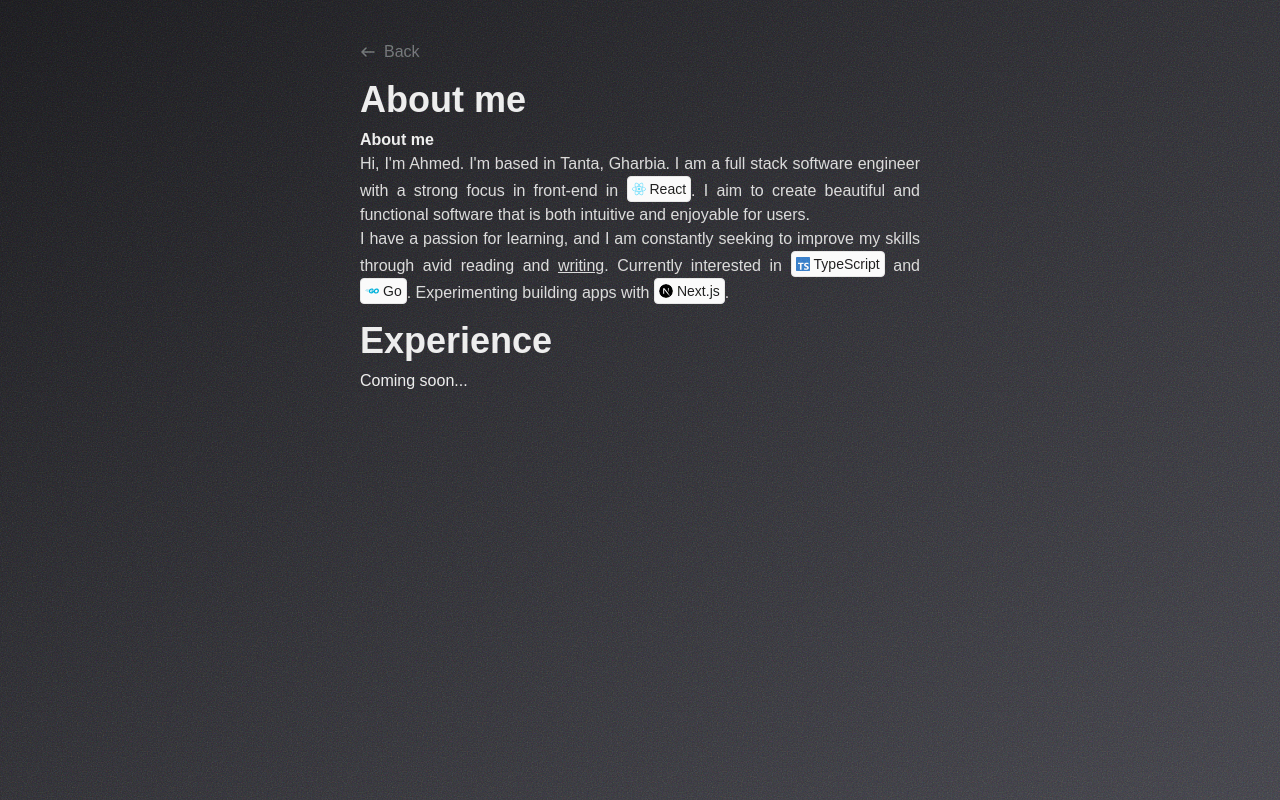
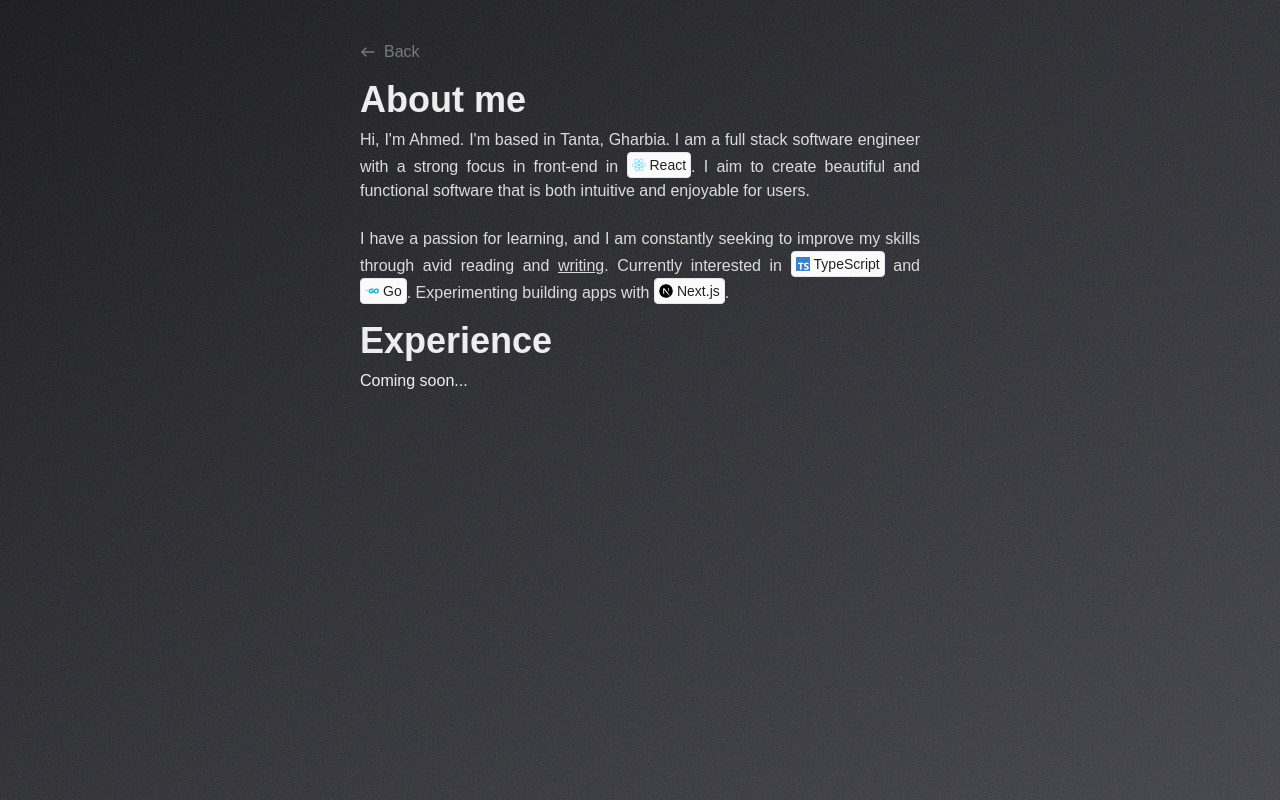
Before and after one commit to ahmedsomaa/my-portfolio, a Next.js app: page /about in a window 1280 px wide. Built offline with nearby package versions, Linux system fonts and the light colour scheme; a web font is replaced by a local one.

Commit message:
refactor: Remove subtitle & add breaking line between two sections

```diff
--- a/src/components/home/AboutMe.tsx
+++ b/src/components/home/AboutMe.tsx
@@ -7,7 +7,6 @@ import CONFIG from '@/config';
 export default function AboutMe() {
   return (
     <>
-      <span className="font-semibold">About me</span>
       <p className="text-justify leading-6 text-secondaryDark">
         {CONFIG.profile.description} I am a full stack software engineer with a
         strong focus in front-end in{' '}
@@ -24,6 +23,7 @@ export default function AboutMe() {
         . I aim to create beautiful and functional software that is both
         intuitive and enjoyable for users.
       </p>
+      <br />
       <p className="text-justify leading-6 text-secondaryDark">
         I have a passion for learning, and I am constantly seeking to improve my
         skills through avid <span className="inline-link">reading</span> and{' '}
```
